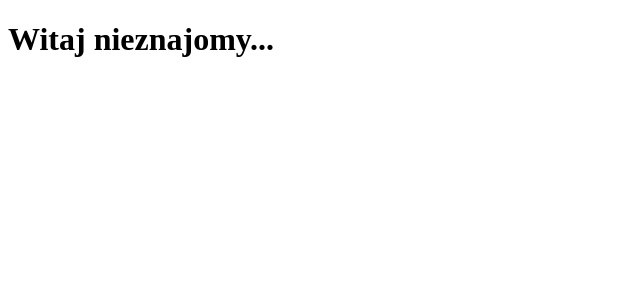
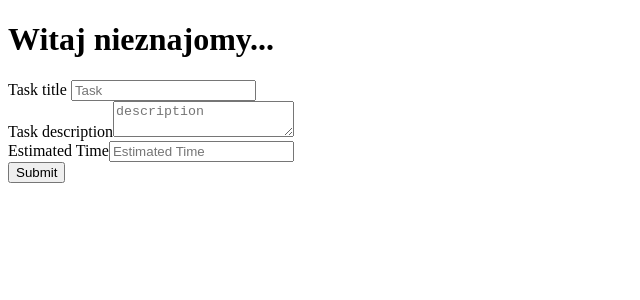
Before and after one commit to drillprop/todolist, a React (Create React App) app: page /home in a window 1280 px wide. Shown: the top 300 px of the page, without its empty margins (0-640 px from the left). Built offline with nearby package versions, Linux system fonts and the light colour scheme.

Commit message:
added TaskForm

```diff
--- a/src/Components/Home.js
+++ b/src/Components/Home.js
@@ -1,10 +1,12 @@
 import React, { Fragment, Component } from "react";
+import TaskForm from "./TaskForm";
 
 class Home extends Component {
   render() {
     return (
       <Fragment>
         <h1>Witaj nieznajomy...</h1>
+        <TaskForm />
       </Fragment>
     );
   }
--- /dev/null
+++ b/src/Components/TaskForm.js
@@ -0,0 +1,22 @@
+import React, { Component } from "react";
+
+class TaskForm extends Component {
+  render() {
+    return (
+      <form>
+        <label htmlFor="task-title"> Task title </label>
+        <input id="task-title" type="text" placeholder="Task" />
+        <br />
+        <label htmlFor="task-description">Task description</label>
+        <textarea id="task-description" type="text" placeholder="description" />
+        <br />
+        <label htmlFor="est-time">Estimated Time</label>
+        <input id="est-time" type="number" placeholder="Estimated Time" />
+        <br />
+        <button type="submit"> Submit</button>
+      </form>
+    );
+  }
+}
+
+export default TaskForm;
```
